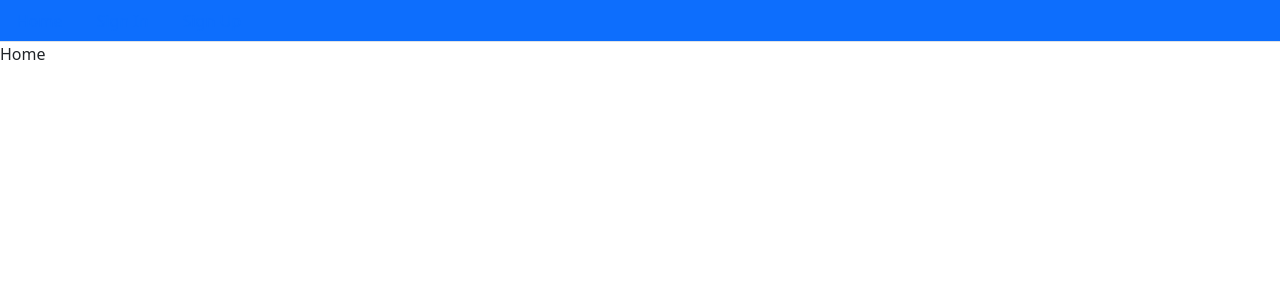
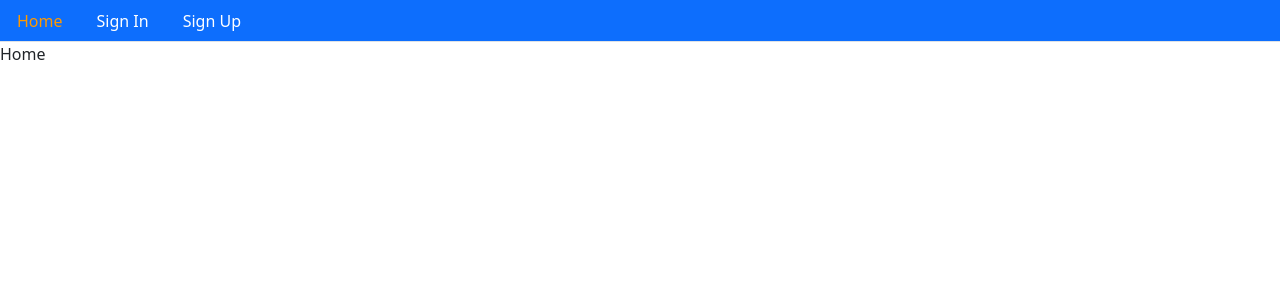
Before and after one commit to asmaahassnasr/e-commerce-frontend, a React (Create React App) app: page / in a window 1280 px wide. Shown: the top 300 px of the page. Built offline with nearby package versions, Linux system fonts and the light colour scheme.

Commit message:
Style for Navigation Bar

```diff
--- a/src/Core/Menue.js
+++ b/src/Core/Menue.js
@@ -1,18 +1,27 @@
 import React from 'react'
 import {Link, withRouter} from 'react-router-dom'
 
-const Menue = () => {
+const isActive = (history,path) => {
+    if(history.location.pathname === path) {
+        return {color: '#ff9900'}
+    }
+    else {
+        return {color:'#fff'}
+    }
+}
+
+const Menue = ({history}) => {
     return (
         <div>
             <ul className="nav nav-tabs bg-primary">
                 <li className="nav-item">
-                    <Link className="nav-link" to="/">Home</Link>
+                    <Link className="nav-link" style={isActive(history,'/')} to="/">Home</Link>
                 </li>
                 <li className="nav-item">
-                    <Link className="nav-link" to="/signin">Sign In</Link>
+                    <Link className="nav-link" style={isActive(history,'/signin')} to="/signin">Sign In</Link>
                 </li>
                 <li className="nav-item">
-                    <Link className="nav-link" to="/signup">Sign Up</Link>
+                    <Link className="nav-link" style={isActive(history,'/signup')} to="/signup">Sign Up</Link>
                 </li>
             </ul>
         </div>
```
Also changed, not shown: 1 other file (tests, documents, lock files or other folders).
